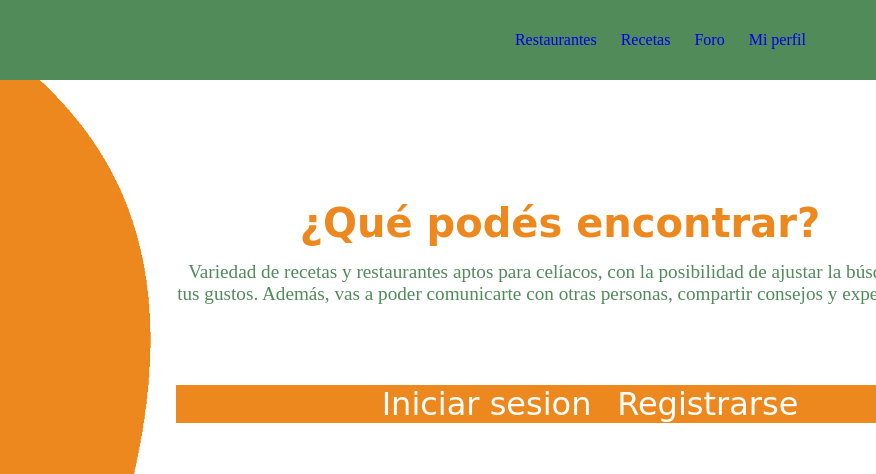
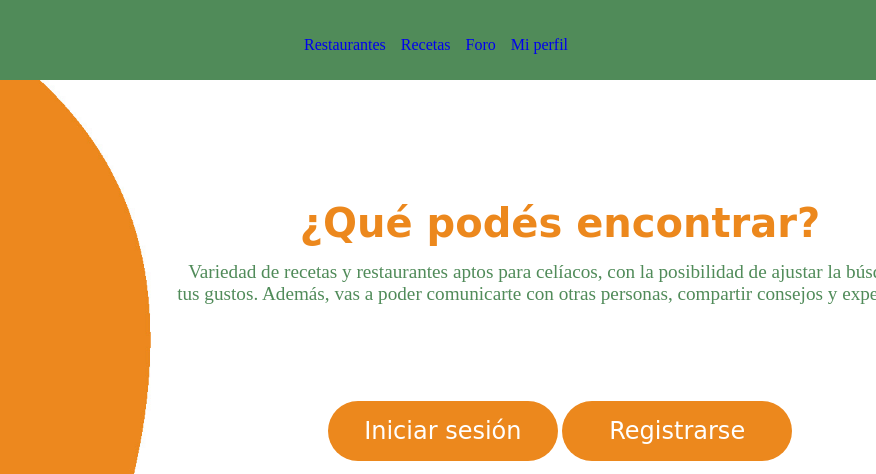
Before and after one commit to Compu3Unla/tacc_free-2022-1, a plain HTML site: page index.html in a window 1280 px wide. Shown: the top 474 px of the page, 404-1280 px from the left. Drawn offline with Linux system fonts and the light colour scheme; a web font is replaced by a local one.

Commit message:
nuevos cambios en index

```diff
--- a/estilos-formularios.css
+++ b/estilos-formularios.css
@@ -36,6 +36,9 @@ h1{
 	border:none;
 	font-size:1.2em;
 }
+input type{
+	color:white;
+}
 p{
 	color:white;
 	font-size:1.2em;
--- a/estilos.css
+++ b/estilos.css
@@ -28,20 +28,31 @@ header div {
 
 header nav ul li {
 	text-decoration: none;
-	list-style:none;
+	list-style: none;
+	font-family: 'Inika', serif;
+	display: inline-block;
+	align-items: center;
+	background: #508B59;
 	color: white;
-	font-family: 'Inika', serif;
-	display: inline;
-	align-items: center;
+	padding-top: 10px;
+	padding-right: 15px;
+	float: left;
+
 <<<<<<< HEAD
 
 =======
 	margin-top: 10px;
-	padding:10px;
+}
+.opciones{
+	display: none;
+	position: absolute;
+}
+nav li:hover> ul{
+	display: block;
 }
 
-
 .botoneraheader {
+	width:40%;
 	display: flex;
 	text-decoration: none;
 	color:black;
@@ -49,6 +60,7 @@ header nav ul li {
 
 >>>>>>> 9cec69d641c6dc4a4d420f8abbbe938af68a08a7
 }
+
 
 /*------------------MAIN-------------------*/
 
@@ -73,6 +85,22 @@ main {
 	padding-right: 120px;
 	padding-left: 180px;
 
+}
+.botonera{
+	display: inline;
+}
+.botones{
+	width: 30%;
+	height: 60px;
+	margin: auto;
+	margin-top: 16px;
+	font-size: 1.5em;
+	font-family: "Original Surfer",cursive;
+	border: none;
+	border-radius: 30px;
+	background: #EC881D;
+	color: white;
+	cursor: pointer;
 }
 
 main div img{
@@ -148,3 +176,6 @@ footer {
 	justify-content: space-between;
 
 }
+a {
+	cursor: pointer;
+}
--- a/index.html
+++ b/index.html
@@ -18,7 +18,12 @@
 		 <nav class="botoneraheader">
 			<ul>
 				<li><a href="#">Restaurantes</a></li>
-				<li><a href="#">Recetas</a></li>
+				<li><a href="#">Recetas</a>
+					<ul class="opciones">
+						<li><a href="#">Dulces</a></li>
+						<li><a href="#">Saladas</a></li>
+					</ul>
+				</li>
 				<li><a href="#">Foro</a></li>
 				<li><a href="#">Mi perfil</a></li>
 			 </ul>
@@ -36,17 +41,13 @@
 		<article class="columnader">
 			<h1>¿Qué podés encontrar?</h1>
 			<p>Variedad de recetas y restaurantes aptos para  celíacos, con la posibilidad de ajustar la búsqueda a  tus gustos. Además, vas a poder comunicarte con otras personas, compartir consejos y experiencias. </p>
-			<nav class="registro">
-				<ul class="botonizq">
-					<li>Iniciar sesion</li>
-				</ul>
-				<ul class="botonderech">
-					<li>Registrarse</li>
-		 		</ul>
-			</nav>
+			<div class="botonera">
+				<a href="iniciar-sesion.html"><input class="botones" type="submit" value="Iniciar sesión"></a>
+				<a href="registrarse.html"><input class="botones" type="submit" value="Registrarse"></a>
+			</div>
 
-		<h2>¿Sabes lo que es  la contaminación cruzada?</h2>
-		<p>La celiaquia es una reacción inmunológica ante la ingesta de glúten, una proteína presente en el trigo, la cebada y el centeno. Y como sabemos lo difícil que es encontrar que comer, en este sitio vas a encontrar diferentes opciones, además de encontrar restaurantes que no tengan la posibilidad de una contaminación cruzada, es decir que un alimento que no contenga gluten igual puede contaminarse por estar en contacto con otros alimentos que lo contengan o bien, por utilizar los mismos utensilios para cocinar o manipularlos, sin higienizarlos correctamente.</p>
+			<h2>¿Sabes lo que es  la contaminación cruzada?</h2>
+			<p>La celiaquia es una reacción inmunológica ante la ingesta de glúten, una proteína presente en el trigo, la cebada y el centeno. Y como sabemos lo difícil que es encontrar que comer, en este sitio vas a encontrar diferentes opciones, además de encontrar restaurantes que no tengan la posibilidad de una contaminación cruzada, es decir que un alimento que no contenga gluten igual puede contaminarse por estar en contacto con otros alimentos que lo contengan o bien, por utilizar los mismos utensilios para cocinar o manipularlos, sin higienizarlos correctamente.</p>
 			<div class="imginicio">
 		    	<img src="img/restaurantes/osanegra.png" width="320" height="320" alt="imgresto"/>
 				<h3>Restaurantes</h3>
@@ -74,9 +75,9 @@
 		<article>
 			<h4>SEGUINOS EN </h4>
 			<div class="imgredes">
-	    		<img src="img/redes para footer/mail.png" width="29" height="29" alt="iconomail"/>
-	    		<img src="img/redes para footer/facebook.png" width="29" height="29" alt="iconofb"/>
-	    		<img src="img/redes para footer/instagram.png" width="29" height="29" alt="iconoinsta"/>
+	    		<a href="https://outlook.live.com/mail/0/" target="_blank"><img src="img/redes para footer/mail.png" width="29" height="29" alt="iconomail"/></a>
+	    		<a href="https://es-la.facebook.com/" target="_blank"><img src="img/redes para footer/facebook.png" width="29" height="29" alt="iconofb"/></a>
+	    		<a href="https://www.instagram.com/" target="_blank"><img src="img/redes para footer/instagram.png" width="29" height="29" alt="iconoinsta"/></a>
 			</div>
 		</article>
 		<article class="infonuestra">
```
Also changed, not shown: registrarse.html (+1 -2 lines).
